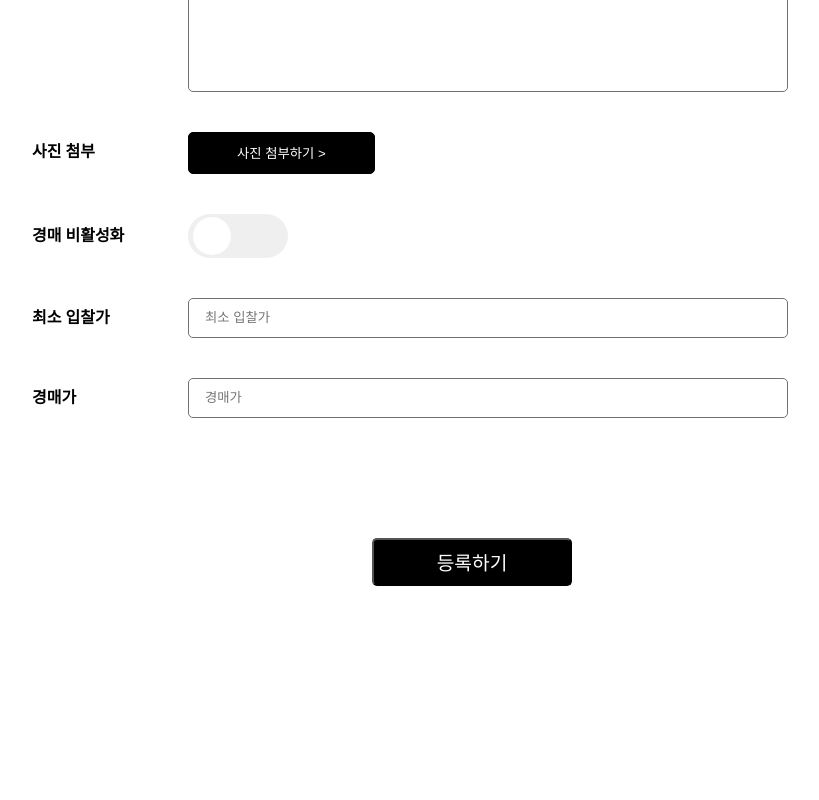
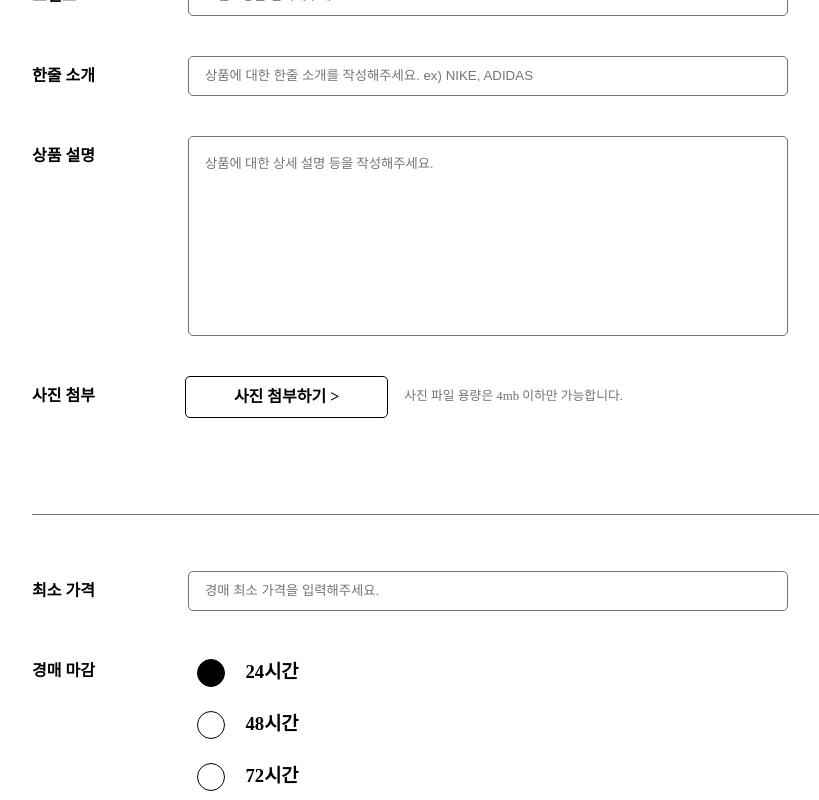
Before and after one commit to aucison/Aucicon_FE, a React (Create React App) app: page /sell in a window 1280 px wide. Shown: the part 700-1500 px from the top of the page, without its empty margins (168-987 px from the left). Before the commit the page ends 1346 px from the top, so only its background shows below. Built offline with nearby package versions, Linux system fonts and the light colour scheme; a web font is replaced by a local one.

Commit message:
[feat] 판매 페이지

```diff
--- a/src/pages/Sell/index.tsx
+++ b/src/pages/Sell/index.tsx
@@ -1,22 +1,63 @@
 import React, { ChangeEvent, KeyboardEvent, useState, useRef } from 'react';
 import { styled, css } from 'styled-components';
+import Preview from './Preview';
 
 interface ToggleBtnProps {
   toggle: boolean;
 }
 
+interface TimeBtnProps {
+  selected: boolean;
+}
+
+interface ImageProps {
+  image_file: string[] | null;
+  preview_URL: string[] | null;
+}
+
 const Sell = () => {
   const [title, setTitle] = useState('');
+  const [brand, setBrand] = useState('');
+  const [shortDescription, setShortDescription] = useState('');
   const [description, setDescription] = useState('');
   // eslint-disable-next-line no-unused-vars
   const [selectedCategory, setSelectedCategory] = useState('일반');
   const [toggle, setToggle] = useState(false);
+  const [images, setImages] = useState<ImageProps | null>({
+    image_file: [],
+    preview_URL: [],
+  });
+  // eslint-disable-next-line no-unused-vars
+  const [time, setTime] = useState(24);
+  const [price, setPrice] = useState('');
+  const [minPrice, setMinPrice] = useState('');
+
+  const formatWithComma = (inputValue: string) => {
+    const numericValue = inputValue.replace(/,/g, ''); // Remove old commas
+    return numericValue.toString().replace(/\B(?=(\d{3})+(?!\d))/g, ',');
+  };
+
+  const handleChange = (e: React.ChangeEvent<HTMLInputElement>) => {
+    if (e.target.id === 'price') {
+      setPrice(formatWithComma(e.target.value));
+    } else if (e.target.id === 'minPrice') {
+      setMinPrice(formatWithComma(e.target.value));
+    }
+  };
 
   const button1Ref = useRef<HTMLButtonElement>(null);
   const button2Ref = useRef<HTMLButtonElement>(null);
 
   const handleTitleField = (e: ChangeEvent<HTMLInputElement>) => {
     setTitle(e.target.value);
+  };
+
+  const handleBrandField = (e: ChangeEvent<HTMLInputElement>) => {
+    setBrand(e.target.value);
+  };
+
+  const handleShortDescriptionField = (e: ChangeEvent<HTMLInputElement>) => {
+    setShortDescription(e.target.value);
   };
 
   const handleDescriptionField = (e: ChangeEvent<HTMLTextAreaElement>) => {
@@ -42,6 +83,39 @@ const Sell = () => {
     setToggle((prev) => !prev);
   };
 
+  const onUpload = (e: any) => {
+    if (e.target.files[0]) {
+      if (images !== null && images?.preview_URL !== null) {
+        let preview_URL_ARR = [];
+        for (let i = 0; i < e.target.files.length; i++) {
+          URL.revokeObjectURL(images.preview_URL[i] as string); // 새로운 이미지를 올릴 경우 기존 url 폐기
+          preview_URL_ARR.push(URL.createObjectURL(e.target.files[i]));
+        }
+        setImages({
+          image_file: e.target.files,
+          preview_URL: preview_URL_ARR,
+        });
+        console.log(images);
+      }
+    }
+  };
+
+  React.useEffect(() => {
+    // 컴포넌트가 언마운트 시 revokeObjectURL()을 통해 URL 폐기하여 메모리 누수 방지
+    return () => {
+      if (images !== null && images?.preview_URL !== null) {
+        for (let i = 0; i < images?.preview_URL.length; i++) {
+          URL.revokeObjectURL(images.preview_URL[i] as string);
+        }
+      }
+    };
+  }, []);
+
+  const onClickTime = (e: React.MouseEvent<HTMLElement>) => {
+    const target = e.target as HTMLElement;
+    setTime(Number(target.id));
+  };
+
   return (
     <Wrapper>
       <h1>내 아이템 판매하기</h1>
@@ -60,6 +134,16 @@ const Sell = () => {
           </li>
         </ul>
       </Caution>
+
+      <SelectArea>
+        <Index>
+          <h3>경매 비활성화</h3>
+        </Index>
+        <ToggleBtn onClick={clickedToggle} toggle={toggle}>
+          <Circle toggle={toggle} />
+        </ToggleBtn>
+      </SelectArea>
+
       <Category>
         <Index>
           <h3>카테고리</h3>
@@ -81,6 +165,7 @@ const Sell = () => {
           핸드메이드
         </button>
       </Category>
+
       <BoxFormat>
         <Index>
           <h3>제목</h3>
@@ -93,6 +178,33 @@ const Sell = () => {
           value={title}
         />
       </BoxFormat>
+      {selectedCategory === '일반' ? (
+        <BoxFormat>
+          <Index>
+            <h3>브랜드</h3>
+          </Index>
+          <input
+            placeholder="브랜드명을 입력해주세요"
+            type="text"
+            onChange={handleBrandField}
+            onKeyDown={handleKeyInputEvent}
+            value={brand}
+          />
+        </BoxFormat>
+      ) : null}
+      <BoxFormat>
+        <Index>
+          <h3>한줄 소개</h3>
+        </Index>
+        <input
+          placeholder="상품에 대한 한줄 소개를 작성해주세요. ex) NIKE, ADIDAS"
+          type="text"
+          onChange={handleShortDescriptionField}
+          onKeyDown={handleKeyInputEvent}
+          value={shortDescription}
+        />
+      </BoxFormat>
+
       <BoxFormat>
         <Index>
           <h3>상품 설명</h3>
@@ -103,42 +215,91 @@ const Sell = () => {
           value={description}
         />
       </BoxFormat>
+
       <BoxFormat>
         <Index>
           <h3>사진 첨부</h3>
         </Index>
-        <button>사진 첨부하기 {'>'}</button>
+        <ImageContainer>
+          <div>
+            <label htmlFor="fileInput">사진 첨부하기 {'>'}</label>
+            <span>사진 파일 용량은 4mb 이하만 가능합니다.</span>
+          </div>
+          <input
+            id="fileInput"
+            type="file"
+            multiple
+            onChange={onUpload}
+            style={{ display: 'none' }}
+          />
+          <Preview
+            imageSrc={
+              images?.preview_URL ? (images.preview_URL as string[]) : null
+            }
+          />
+        </ImageContainer>
       </BoxFormat>
-      <SelectArea>
-        <Index>
-          <h3>경매 비활성화</h3>
-        </Index>
-        <ToggleBtn onClick={clickedToggle} toggle={toggle}>
-          <Circle toggle={toggle} />
-        </ToggleBtn>
-      </SelectArea>
-      {!toggle ? (
-        <>
-          <BoxFormat>
-            <Index>
-              <h3>최소 입찰가</h3>
-            </Index>
-            <input placeholder="최소 입찰가" type="number" />
-          </BoxFormat>
-          <BoxFormat>
-            <Index>
-              <h3>경매가</h3>
-            </Index>
-            <input placeholder="경매가" type="number" />
-          </BoxFormat>
-        </>
-      ) : (
+      <Divider />
+
+      {toggle ? (
         <BoxFormat>
           <Index>
             <h3>상품 가격</h3>
           </Index>
-          <input placeholder="상품 가격을 입력해주세요." type="number" />
+          <input
+            id="price"
+            placeholder="상품 가격을 입력해주세요."
+            type="text"
+            value={price}
+            onChange={handleChange}
+          />
         </BoxFormat>
+      ) : (
+        <>
+          <BoxFormat>
+            <Index>
+              <h3>최소 가격</h3>
+            </Index>
+            <input
+              id="minPrice"
+              placeholder="경매 최소 가격을 입력해주세요."
+              type="text"
+              value={minPrice}
+              onChange={handleChange}
+            />
+          </BoxFormat>
+          <BoxFormat>
+            <Index>
+              <h3>경매 마감</h3>
+            </Index>
+            <SelectTimeArea>
+              <div>
+                <TimeBtn
+                  id="24"
+                  onClick={onClickTime}
+                  selected={24 === time ? true : false}
+                />
+                <h3>24시간</h3>
+              </div>
+              <div>
+                <TimeBtn
+                  id="48"
+                  onClick={onClickTime}
+                  selected={48 === time ? true : false}
+                />
+                <h3>48시간</h3>
+              </div>
+              <div>
+                <TimeBtn
+                  id="72"
+                  onClick={onClickTime}
+                  selected={72 === time ? true : false}
+                />
+                <h3>72시간</h3>
+              </div>
+            </SelectTimeArea>
+          </BoxFormat>
+        </>
       )}
       <SubmitBox>
         <SubmitButton>등록하기</SubmitButton>
@@ -247,6 +408,7 @@ const BoxFormat = styled.div`
     border-radius: 5px;
     padding: 16px;
     resize: none;
+    font-family: Apple SD Gothic Neo;
   }
   div {
     margin-top: 8px;
@@ -265,6 +427,53 @@ const BoxFormat = styled.div`
     margin-right: 16px;
     cursor: pointer;
   }
+`;
+
+const ImageContainer = styled.div`
+  width: 100%;
+  height: 100%;
+  display: flex;
+  align-items: flex-start;
+  justify-content: flex-start;
+  flex-direction: column;
+  #fileInput {
+    opacity: 0;
+    position: absolute;
+    z-index: -1;
+  }
+  div {
+    display: flex;
+    margin-top: -8px;
+    span {
+      margin: auto;
+      margin-left: 16px;
+      font-size: ${({ theme }) => theme.fontSizes.xs};
+      color: ${({ theme }) => theme.colors.grey};
+    }
+  }
+  label {
+    width: fit-content;
+    height: 24px;
+    background-color: #fff;
+    color: #000;
+    font-weight: 600;
+    border-radius: 5px;
+    border: 1px solid black;
+    padding: 20px 48px;
+    display: flex;
+    justify-content: center;
+    align-items: center;
+    margin-left: 16px;
+    cursor: pointer;
+  }
+`;
+
+const Divider = styled.div`
+  width: 100%;
+  height: 1px;
+  background: ${({ theme }) => theme.colors.grey};
+  margin-top: 56px;
+  margin-bottom: 16px;
 `;
 
 const ToggleBtn = styled.button<ToggleBtnProps>`
@@ -293,6 +502,36 @@ const Circle = styled.div<ToggleBtnProps>`
     css`
       transform: translate(54px, 0);
       transition: all 0.5s ease-in-out;
+    `}
+`;
+
+const SelectTimeArea = styled.div`
+  width: 120px;
+  height: fit-content;
+  display: flex;
+  flex-direction: column;
+  h3 {
+    margin: -2px 0 0 20px;
+  }
+  div {
+    display: flex;
+    align-items: center;
+    justify-content: center;
+    width: 100%;
+    margin: 0 0 24px 0;
+  }
+`;
+
+const TimeBtn = styled.span<TimeBtnProps>`
+  width: 28px;
+  height: 28px;
+  border: 1px solid black;
+  border-radius: 50%;
+  ${(props) =>
+    props.selected &&
+    css`
+      background-color: black;
+      color: white;
     `}
 `;
 
```
